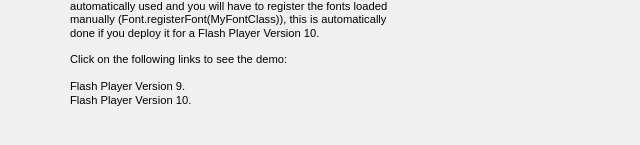
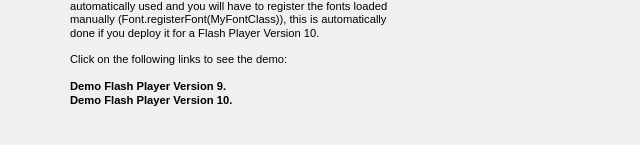
Before and after one commit to soundstep/somaloader, a plain HTML site: page demo/www/index.html in a window 1280 px wide. Shown: the part 121-266 px from the top of the page, without its empty margins (0-640 px from the left). Drawn offline with Linux system fonts and the light colour scheme.

Commit message:
Demo html update

```diff
--- a/demo/www/index.html
+++ b/demo/www/index.html
@@ -19,8 +19,8 @@
 			SomaLoader works slightly differently depending if you deploy your movie for Flash Player 9 or 10.<br/><br/>
 			For a Flash Player version 9, the SomaLoader cache won't be automatically used and you will have to register the fonts loaded manually (Font.registerFont(MyFontClass)), this is automatically done if you deploy it for a Flash Player Version 10.<br/><br/>
 			Click on the following links to see the demo:<br /><br />
-			<a href="index_FP9.html">Flash Player Version 9.</a><br />
-			<a href="index_FP10.html">Flash Player Version 10.</a>
+			<a href="index_FP9.html"><strong>Demo Flash Player Version 9.</strong></a><br />
+			<a href="index_FP10.html"><strong>Demo Flash Player Version 10.</strong></a>
 		</div>
 	</div>
 
```
